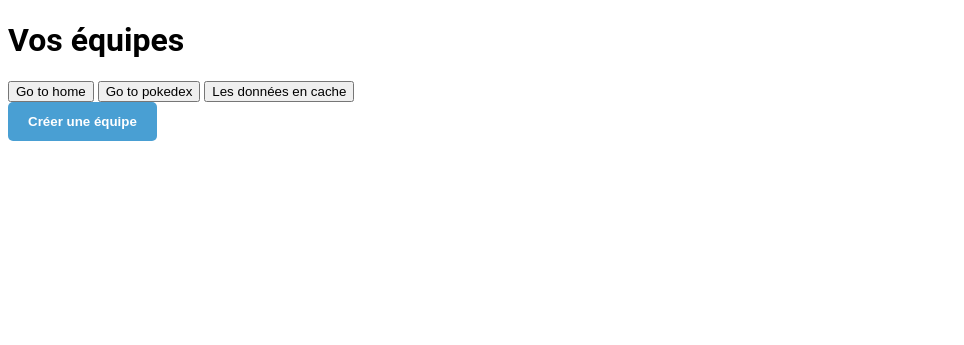
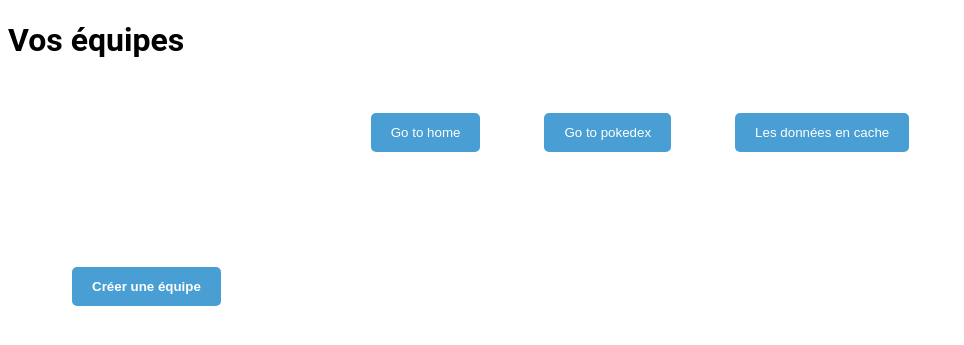
Before and after one commit to AlexandreLefay/mini-projet-python, a Django app: page /team/ in a window 1280 px wide. Shown: the top 345 px of the page, without its empty margins (0-964 px from the left). Run offline with Django 5.2, Linux system fonts and the light colour scheme.

Commit message:
Ajout attribut background aux equipes. Ajout des background svg Début de mise en page teams

```diff
--- a/pokedexpy/MonApplication/static/css/global_css.css
+++ b/pokedexpy/MonApplication/static/css/global_css.css
@@ -1,3 +1,12 @@
 body {
     font-family: "PokemonFont", Arial, sans-serif;
 }
+.links-container {
+    display: flex;
+    justify-content: center;
+}
+.box-container {
+    display: flex;
+    align-items: center;
+    margin: 2em;
+}
--- a/pokedexpy/MonApplication/static/css/home.css
+++ b/pokedexpy/MonApplication/static/css/home.css
@@ -12,7 +12,6 @@
 .box-container {
     display: flex;
     align-items: center;
-
 }
 
 .menu {
--- a/pokedexpy/MonApplication/static/css/team.css
+++ b/pokedexpy/MonApplication/static/css/team.css
@@ -2,6 +2,11 @@
 
 * {
   box-sizing: border-box;
+}
+
+.box-container {
+    display: flex;
+    align-items: center;
 }
 body {
   font-family: Roboto, Helvetica, sans-serif;
@@ -9,7 +14,7 @@ body {
 /* Fixer le bouton sur le côté gauche de la page */
 .open-btn {
   display: flex;
-  justify-content: flex-start;
+  justify-content: center ;
 }
 /* Stylez et fixez le bouton sur la page */
 .open-button {
@@ -20,7 +25,6 @@ body {
   border-radius: 5px;
   cursor: pointer;
   opacity: 0.8;
-  position: fixed;
 }
 /* Positionnez la forme Popup */
 .login-popup {
--- a/pokedexpy/MonApplication/templates/team.html
+++ b/pokedexpy/MonApplication/templates/team.html
@@ -11,15 +11,24 @@
     </head>
     <body>
         <h1>Vos équipes</h1>
-        <button onclick="window.location.href='http://localhost:8000'">
+        <div class="links-container">
+            <div class="box-container">
+                <button onclick="window.location.href='http://localhost:8000'" class="open-button">
                     Go to home
                 </button>
-        <button onclick="window.location.href='http://localhost:8000/pokedex/'">
+            </div>
+            <div class="box-container">
+                <button onclick="window.location.href='http://localhost:8000/pokedex/'" class="open-button">
                     Go to pokedex
                 </button>
-        <button onclick="window.location.href='http://localhost:8000/cache_data/'">
+            </div>
+            <div class="box-container">
+                <button onclick="window.location.href='http://localhost:8000/cache_data/'" class="open-button">
                     Les données en cache
                 </button>
+            </div>
+        </div>
+        <br>
 
         {% if team_data %}
             <ul>
@@ -36,8 +45,10 @@
         {% endif %}
         </ul>
 
-        <div class="open-btn">
+        <div class="box-container">
+            <div class="open-btn box-container"">
                 <button class="open-button" onclick="openForm()"><strong>Créer une équipe</strong></button>
+            </div>
         </div>
         <div class="login-popup">
             <div id="popupForm" class="form-popup">
```
Also changed, not shown: pokedexpy/MonApplication/views.py (+6 -1 lines), pokedexpy/MonApplication/static/img/teams_img/background_1.svg (added), pokedexpy/MonApplication/static/img/teams_img/background_2.svg (added), pokedexpy/MonApplication/static/img/teams_img/background_3.svg (added), pokedexpy/MonApplication/static/img/teams_img/background_4.svg (added), pokedexpy/MonApplication/static/img/teams_img/background_6.svg (added), pokedexpy/MonApplication/static/img/teams_img/background_8.svg (added), pokedexpy/MonApplication/templates/detail_team.html (indentation only), 2 other files. Lines whose indentation alone changed are shown as unchanged.
